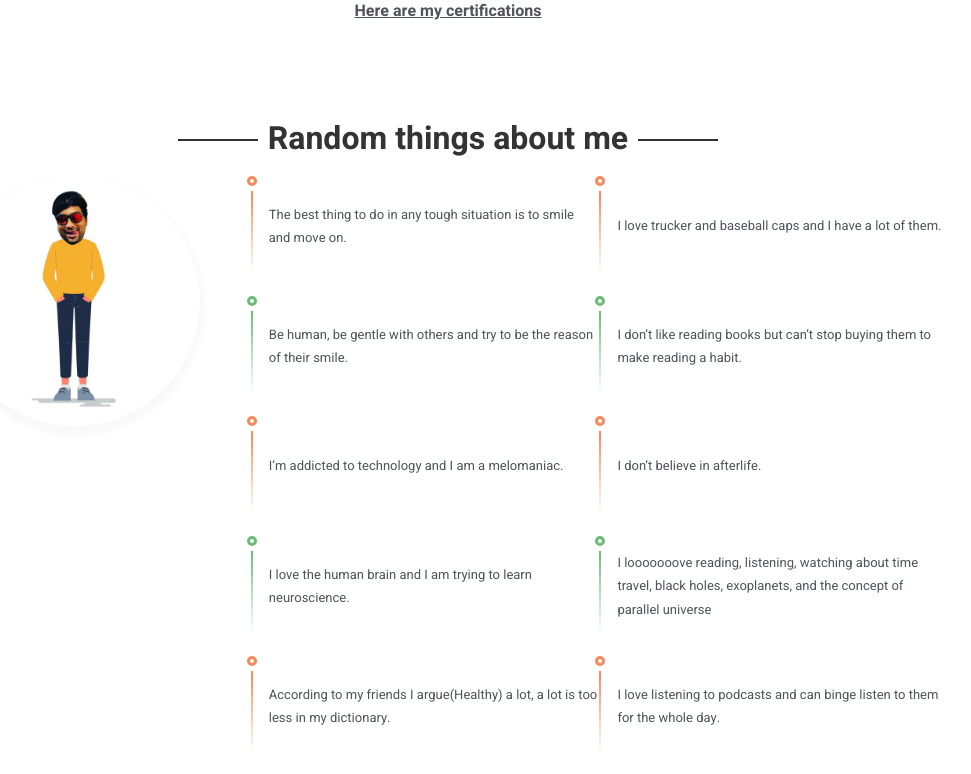
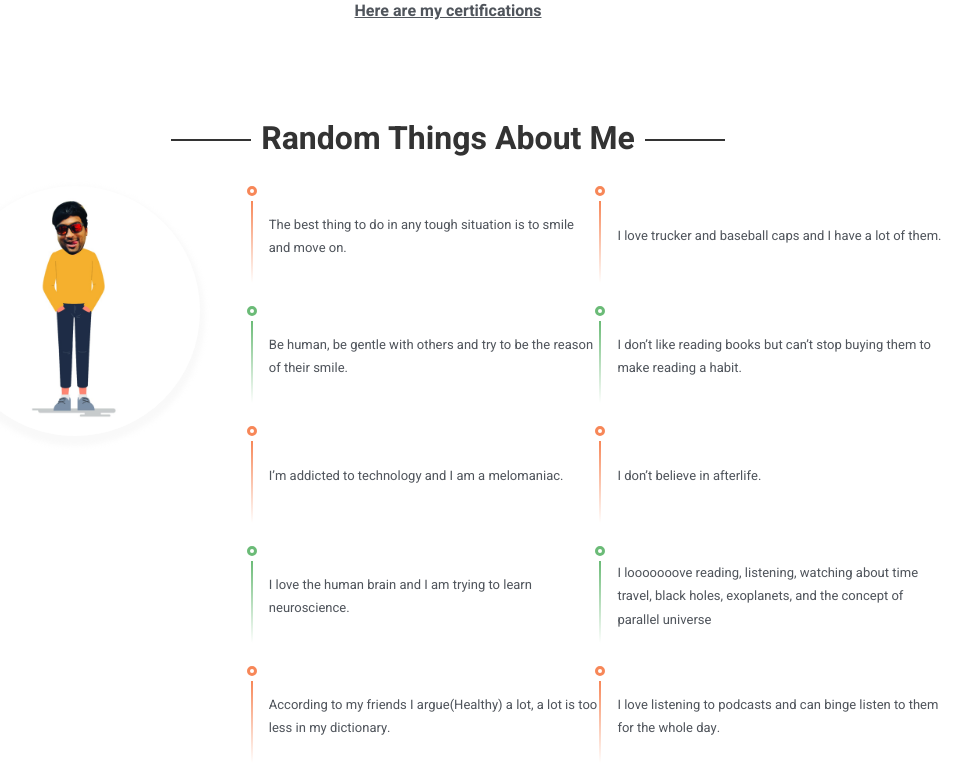
Before and after one commit to rakesh971/garySheng, a Next.js app: page / in a window 1280 px wide. Shown: the part 6180-6954 px from the top of the page, without its empty margins (192-1163 px from the left). Built offline with nearby package versions, Linux system fonts and the light colour scheme.

Commit message:
random things changes done

```diff
--- a/styles/Home.module.scss
+++ b/styles/Home.module.scss
@@ -1005,7 +1005,7 @@
 
 						.details{
 							text-align: center;
-							margin-bottom: 20px;
+							margin-bottom: 30px;
 
 							h2{
 								color: #333;
@@ -1016,7 +1016,7 @@
 								margin: 0px;
 								display: inline-block;
 								line-height: 32px;
-
+								text-transform: capitalize;
 
 								&::before{
 									content: "";
```
